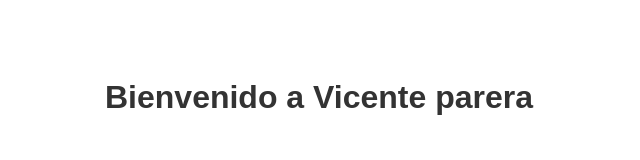
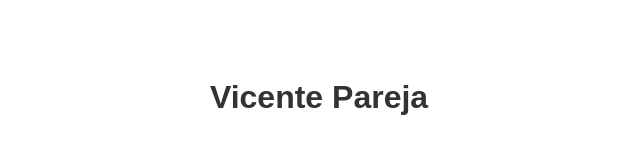
Before and after one commit to VicentePareja/VicentePareja.github.io, a plain HTML site: page index.html in a window 1280 px wide. Shown: the whole page, without its empty margins (321-961 px from the left). Drawn offline with Linux system fonts and the light colour scheme.

Commit message:
Update index.html

```diff
--- a/index.html
+++ b/index.html
@@ -16,6 +16,6 @@
     </style>
 </head>
 <body>
-    <h1>Bienvenido a Vicente parera</h1>
+    <h1>Vicente Pareja</h1>
 </body>
 </html>
```
